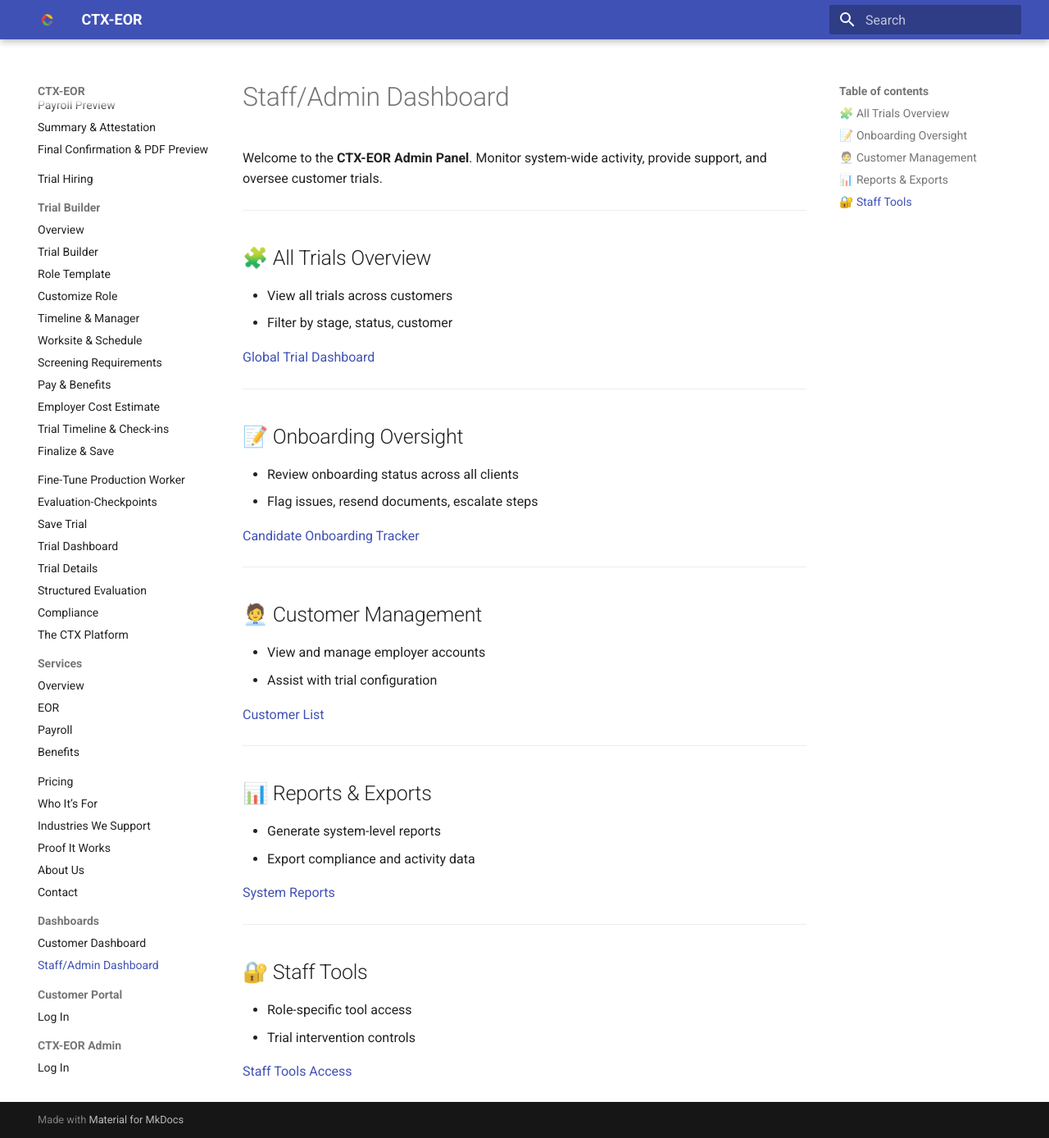
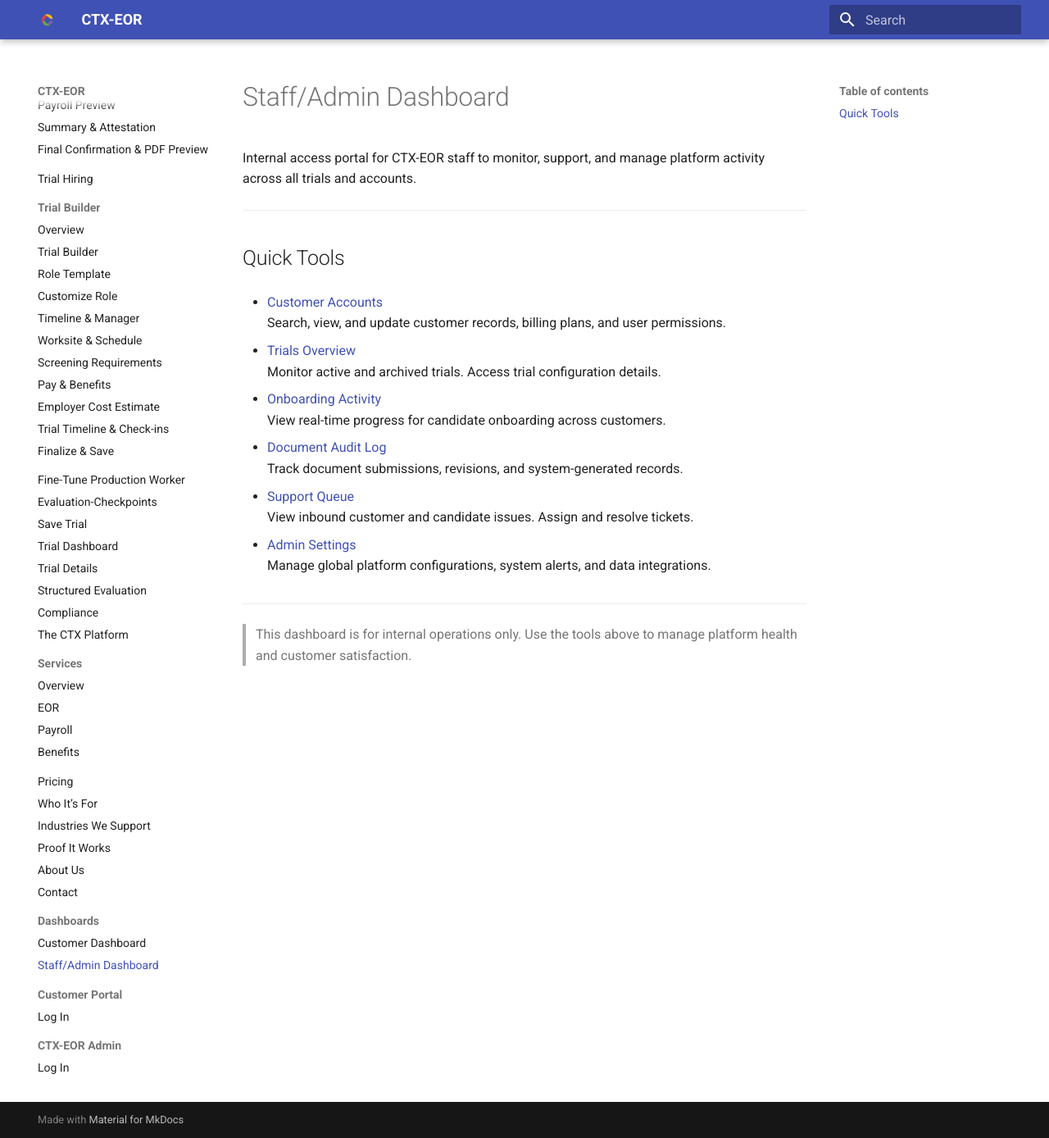
Before and after one commit to cirrusflyer275ds/ctx-eor-site, an MkDocs documentation site: the page built from docs/staff/staff-dashboards.md, in a window 1280 px wide and 1388 px high. Shown: the whole window at 82% size. Built offline with MkDocs 1.6.1 and Material for MkDocs 9.7.7, drawn with Linux system fonts in a browser that asks for light colours.

Commit message:
Update staff-dashboards.md

```diff
--- a/docs/staff/staff-dashboards.md
+++ b/docs/staff/staff-dashboards.md
@@ -1,43 +1,29 @@
 # Staff/Admin Dashboard
 
-Welcome to the **CTX-EOR Admin Panel**. Monitor system-wide activity, provide support, and oversee customer trials.
+Internal access portal for CTX-EOR staff to monitor, support, and manage platform activity across all trials and accounts.
 
 ---
 
-## 🧩 All Trials Overview
-- View all trials across customers
-- Filter by stage, status, customer
+## Quick Tools
 
-[Global Trial Dashboard](trial-dashboard.md)
+- [Customer Accounts](customer-accounts.md)
+  Search, view, and update customer records, billing plans, and user permissions.
+
+- [Trials Overview](trials-overview.md)
+  Monitor active and archived trials. Access trial configuration details.
+
+- [Onboarding Activity](onboarding-monitor.md)
+  View real-time progress for candidate onboarding across customers.
+
+- [Document Audit Log](document-audit-log.md)
+  Track document submissions, revisions, and system-generated records.
+
+- [Support Queue](support-queue.md)
+  View inbound customer and candidate issues. Assign and resolve tickets.
+
+- [Admin Settings](admin-settings.md)
+  Manage global platform configurations, system alerts, and data integrations.
 
 ---
 
-## 📝 Onboarding Oversight
-- Review onboarding status across all clients
-- Flag issues, resend documents, escalate steps
-
-[Candidate Onboarding Tracker](how-it-works.md)
-
----
-
-## 🧑‍💼 Customer Management
-- View and manage employer accounts
-- Assist with trial configuration
-
-[Customer List](employer-overview.md)
-
----
-
-## 📊 Reports & Exports
-- Generate system-level reports
-- Export compliance and activity data
-
-[System Reports](platform.md)
-
----
-
-## 🔐 Staff Tools
-- Role-specific tool access
-- Trial intervention controls
-
-[Staff Tools Access](platform.md)
+> This dashboard is for internal operations only. Use the tools above to manage platform health and customer satisfaction.
```
